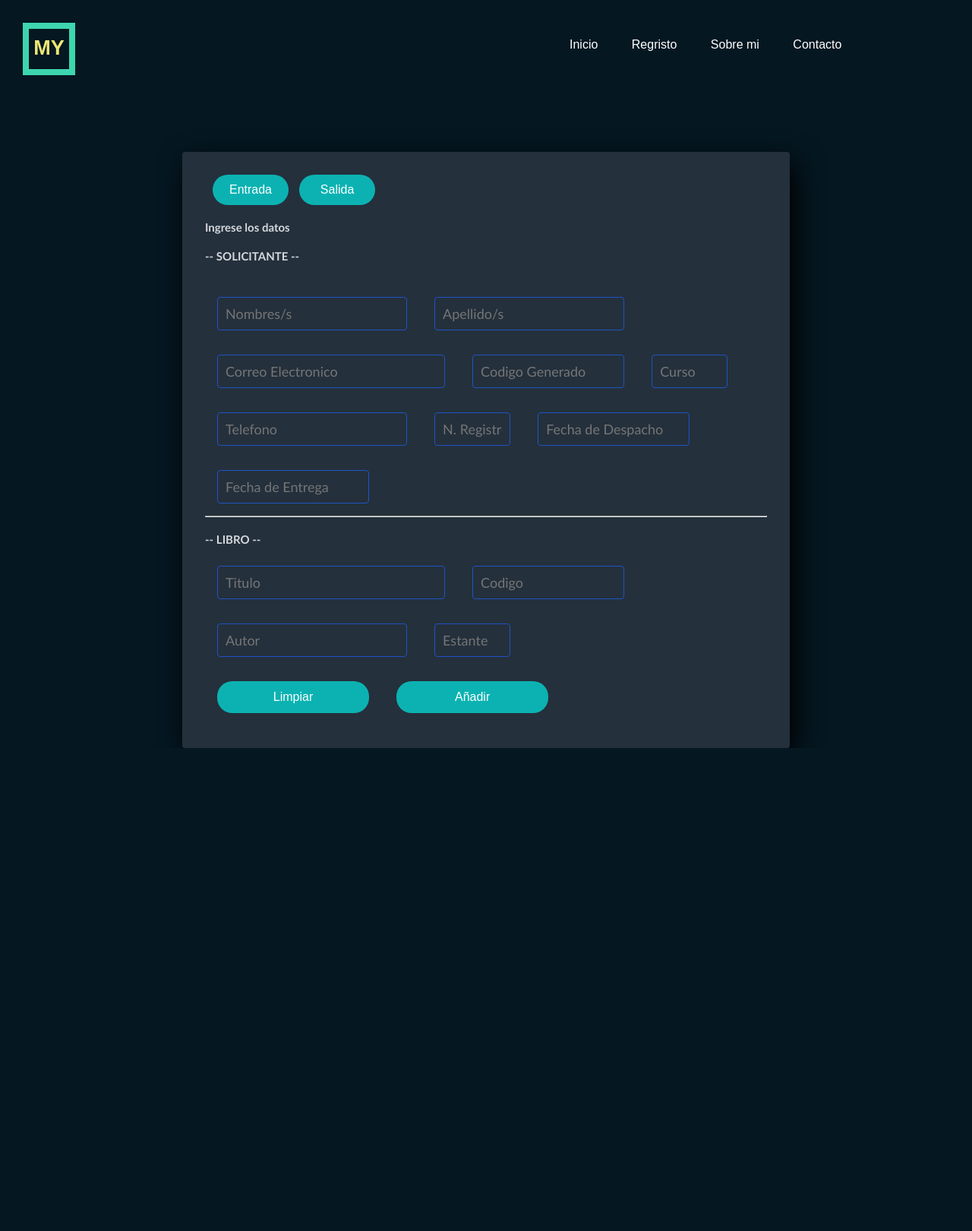
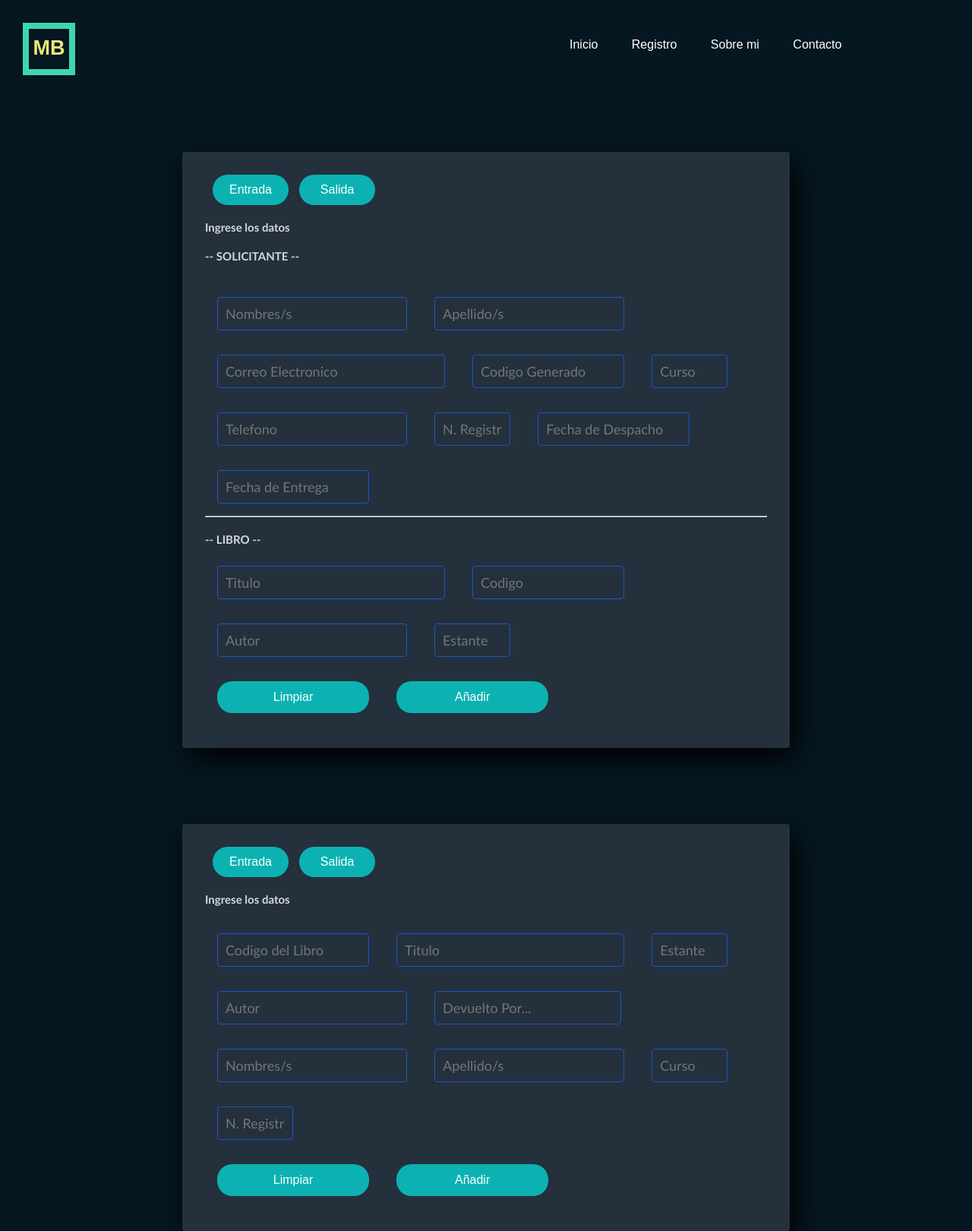
Before and after one commit to IngCastroF/Marly, a plain HTML site: page libreria.html in a window 1280 px wide. Shown: the whole page at 76% size. Before the commit the page ends 985 px from the top, so only its background shows below. Drawn offline with Linux system fonts and the light colour scheme.

Commit message:
Add files via upload

```diff
--- a/libreria.html
+++ b/libreria.html
@@ -9,12 +9,12 @@
 </head>
 <body>
   <header>
-      <div class="logo">
-          <h1>MY</h1>
-      </div>
+    <a href="index.html"><div class="logo">
+      <h1>MB</h1>
+  </div></a>
     <ul class="menu">
         <li><a href="index.html">Inicio</a></li>
-        <li><a href="libreria.html">Regristo</a></li>
+        <li><a href="libreria.html">Registro</a></li>
         <li><a href="#">Sobre mi</a></li>
         <li><a href="#">Contacto</a></li>
     </ul>
@@ -47,6 +47,23 @@
     <input class="botons2" type="submit" value="Limpiar">
     <input class="botons2" type="submit" value="Añadir">
   </section>
+  <section class="form-register">
+    <input class="botons1" type="submit" value="Entrada">
+    <input class="botons1" type="submit" value="Salida">
+    <h5>Ingrese los datos</h5>
+    <section class="container">
+    <input class="controls" type="text" name="codigo" id="codigo" placeholder="Codigo del Libro">
+    <input class="controls" type="text" name="titulo" id="titulo" placeholder="Titulo">
+    <input class="controls" type="text" name="estante" id="estante" placeholder="Estante">
+    <input class="controls" type="text" name="autor" id="autor" placeholder="Autor">
+    <input class="controls" type="text" name="devuelto_por" id="devuelto_por" placeholder="Devuelto Por...">
+    <input class="controls" type="text" name="nombres" id="nombres" placeholder="Nombres/s">
+    <input class="controls" type="text" name="apellidos" id="apellidos" placeholder="Apellido/s">
+    <input class="controls" type="text" name="curso" id="curso" placeholder="Curso">
+    <input class="controls" type="text" name="numero_registro" id="num_registro" placeholder="N. Registro">
+    </section>
+    <input class="botons2" type="submit" value="Limpiar">
+    <input class="botons2" type="submit" value="Añadir">
 
 </body>
 </html>
```
Also changed, not shown: boulevar.html (+4 -4 lines), index.html (+11 -9 lines), segundo_sexo.html (+4 -4 lines), strange.html (+4 -4 lines).
